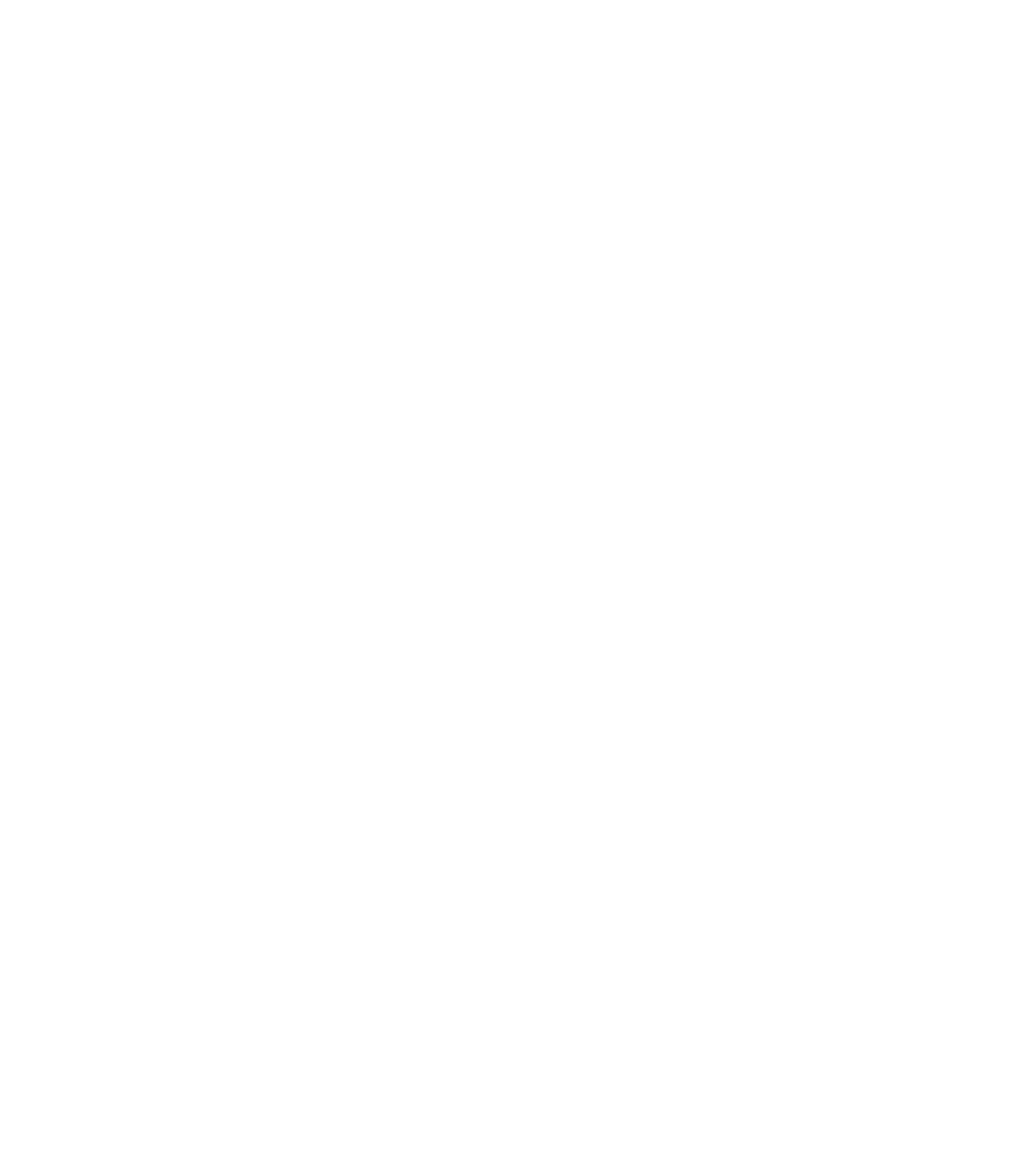
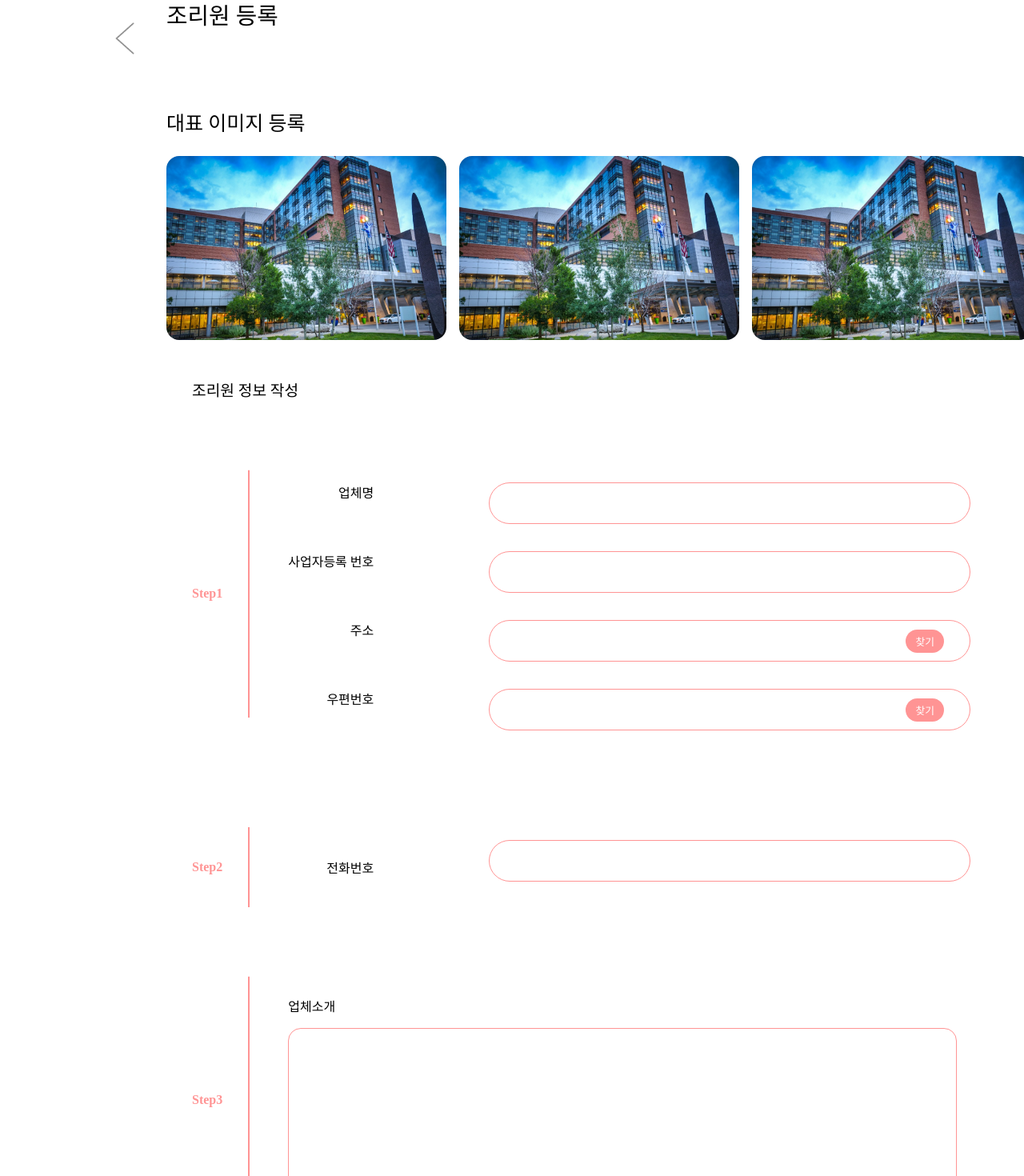
Before and after one commit to KNU-Moing/moing-front, a React (Create React App) app: page /Cookput in a window 1280 px wide. Before the commit this address had no page. Shown: the part 180-1650 px from the top of the page at 80% size. Before the commit the page ends 800 px from the top, so only its background shows below. Built offline with nearby package versions, Linux system fonts and the light colour scheme.

Commit message:
조리원등록 1차

```diff
--- a/src/App.tsx
+++ b/src/App.tsx
@@ -15,6 +15,7 @@
 import { Question } from "./component/project/question/questionWrite";
 import QuestionConfirm from "./component/project/question/questionConfirm";
 import { Detail2 } from "./component/project/supplies/detail.tsx";
+import CookPut from "./component/project/cookput";
 
 function App() {
   return (
@@ -35,6 +36,7 @@
         <Route path="/Community/Board" element={<Board />} />
         <Route path="/Question" element={<Question />} />
         <Route path="/Question/Confirm" element={<QuestionConfirm />} />
+        <Route path="/Cookput" element={<CookPut/>}/>
       </Routes>
     </div>
   );
--- a/src/component/emotion/component.tsx
+++ b/src/component/emotion/component.tsx
@@ -18,11 +18,11 @@
       alt="뒤로 가기"
       css={css`
         cursor: pointer;
-        width: 30px;
-        height: 49px;
+        width: 1.5rem;
+        height: 2.5rem;
         position: absolute;
-        top: 25%;
-        left: 120px;
+        top: 13rem;
+        left: 9rem;
       `}
       onClick={goBack}
     />
--- /dev/null
+++ b/src/component/project/cookput/component.tsx
@@ -0,0 +1,209 @@
+import styled from "@emotion/styled";
+
+
+const CookPutPageHeader = styled.div`
+margin-top: 13.8%;
+margin-left: 5rem;
+.cookPutTitle{
+color: #000;
+font-family: Pretendard Variable;
+font-size: 1.8rem;
+font-style: normal;
+font-weight: 500;
+line-height: normal;
+margin-left: 8rem;
+}
+.cookMainImgPut{
+    margin-top: 6rem;
+    margin-left: 8rem;
+    color: #000;
+    font-family: Pretendard Variable;
+    font-size: 25px;
+    font-style: normal;
+    font-weight: 500;
+    line-height: normal;
+}
+`;
+
+const CookPutImgBox = styled.div`
+display: flex;
+margin-left: 12rem;
+img{
+width: 350px;
+height: 230px;
+margin-left: 1rem;
+border-radius: 16px;
+background: url(<path-to-image>), lightgray 50% / cover no-repeat, #D9D9D9;
+}
+`;
+
+const CookLabelHead = styled.div`
+color: #000;
+font-family: Pretendard Variable;
+font-size: 1.2rem;
+font-style: normal;
+font-weight: 500;
+line-height: normal;
+margin-left: 15rem;
+margin-top: 3rem;
+`
+
+const CookPutStep1 = styled.div`
+  display: flex;
+  align-items: center;
+  margin-top: 2rem;
+  margin-left: 15rem;
+
+  .cookstepTitle{
+  color: #FF9494;
+  font-family: Pretendard Variable;
+  font-size: 1rem;
+  font-style: normal;
+  font-weight: 600;
+  line-height: normal;
+  margin-right: 2rem;
+  }
+
+  .cookputLabel1 {
+    display: flex;
+    flex-direction: column; /* 세로 방향으로 정렬 */
+    color: #000;
+    font-family: Pretendard Variable;
+    font-size: 1rem;
+    font-style: normal;
+    font-weight: 400;
+    line-height: normal;
+    margin-left: 3rem;
+    margin-top: 3rem;
+  }
+  label{
+    display: flex;
+    justify-content: flex-end;
+
+  }
+`;
+const CookPutInputStyle = styled.div`
+  display: flex;
+  align-items: center;
+  width: 600px;
+  height: 50px;
+  flex-shrink: 0;
+  border-radius: 60px;
+  border: 1px solid #FF9494;
+  background: #FFF;
+  margin-left: 9rem;
+  margin-bottom: 1rem;
+  input {
+    width: 500px;
+    margin-left: 1rem;
+    border: none;
+    outline: none;
+  }
+`
+
+
+const CookPutStep2 = styled.div`
+  display: flex;
+  align-items: center;
+  margin-top: 2rem;
+  margin-left: 15rem;
+  color: #000;
+  font-family: Pretendard Variable;
+  font-size: 1rem;
+  font-style: normal;
+  font-weight: 400;
+  line-height: normal;
+
+  .cookstepTitle {
+    color: #FF9494;
+    font-family: Pretendard Variable;
+    font-size: 1rem;
+    font-style: normal;
+    font-weight: 600;
+    line-height: normal;
+    margin-right: 2rem;
+  }
+  label {
+    display: flex;
+    align-items: center;
+    justify-content: flex-end;
+    margin-left: 6rem;
+  }
+`;
+
+
+const CookPutStep3 = styled.div`
+display: flex;
+  align-items: center;
+  margin-top: 2rem;
+  margin-left: 15rem;
+
+  .cookstepTitle{
+  color: #FF9494;
+  font-family: Pretendard Variable;
+  font-size: 1rem;
+  font-style: normal;
+  font-weight: 600;
+  line-height: normal;
+  margin-right: 2rem;
+}
+label{
+  display: flex;
+  flex-direction: column; /* 세로 방향으로 정렬 */
+  color: #000;
+  font-family: Pretendard Variable;
+  font-size: 1rem;
+  font-style: normal;
+  font-weight: 400;
+  line-height: normal;
+  margin-left: 3rem;
+  input{
+    width: 830px;
+    height: 217px;
+    flex-shrink: 0;
+    margin-top: 1rem;
+    border-radius: 16px;
+    border: 1px solid #FF9494;
+    background: #FFF;
+  }
+}
+`
+
+const CookPutbutton = styled.button`
+width: 3rem;
+height: 1.8rem;
+flex-shrink: 0;
+border-radius: 92px;
+border: none;
+background: #FF9494;
+color: #FFF;
+font-family: Pretendard Variable;
+font-size: 0.8rem;
+font-style: normal;
+font-weight: 500;
+line-height: normal;
+
+`
+
+const GoNextCookPut = () =>{
+    return(
+        <>
+        <button className="gonextCookput"
+        style={{
+          background: '#fff',
+          border: 'none',
+          marginTop: '1rem',
+          marginLeft: '70rem',
+        }} type="submit">다음
+        </button>
+        <svg xmlns="http://www.w3.org/2000/svg" width="9" height="16" viewBox="0 0 18 32" fill="none">
+          <path d="M0.999997 31L16 16L0.999999 1" stroke="#FF9494" stroke-width="2"/>
+        </svg>
+        </>
+
+    );
+}
+
+
+
+export { CookPutInputStyle, CookPutImgBox, CookPutPageHeader, CookLabelHead, CookPutStep1, CookPutStep2, CookPutStep3, GoNextCookPut, CookPutbutton };
--- /dev/null
+++ b/src/component/project/cookput/index.tsx
@@ -0,0 +1,144 @@
+import React, { useState } from 'react';
+import { BackButton } from '../../emotion/component';
+import Header from '../header';
+import { CookPutInputStyle, CookPutImgBox, CookPutPageHeader, CookLabelHead, CookPutStep1, CookPutStep2, CookPutStep3, GoNextCookPut, CookPutbutton} from './component';
+
+interface FormState {
+  input1: string;
+  input2: string;
+  input3: string;
+  input4: string;
+  input5: string;
+  input6: string;
+}
+
+const CookPut: React.FC = () => {
+  const [formData, setFormData] = useState<FormState>({
+    input1: '',
+    input2: '',
+    input3: '',
+    input4: '',
+    input5: '',
+    input6: '',
+  });
+
+  const handleInputChange = (
+    e: React.ChangeEvent<HTMLInputElement>,
+    fieldName: keyof FormState
+  ) => {
+    setFormData({
+      ...formData,
+      [fieldName]: e.target.value,
+    });
+  };
+
+  const handleSubmit = (e: React.FormEvent) => {
+    e.preventDefault();
+    console.log(formData);
+  };
+
+  return (
+    <>
+    <Header/>
+    <CookPutPageHeader>
+      <BackButton/>
+      <h1 className='cookPutTitle'>조리원 등록</h1>
+      <h3 className='cookMainImgPut'>대표 이미지 등록</h3>
+    </CookPutPageHeader>
+      <CookPutImgBox>
+        <img src='./Img/cookPutImg.png' alt='대표이미지등록'/>
+        <img src='./Img/cookPutImg.png' alt='대표이미지등록'/>
+        <img src='./Img/cookPutImg.png' alt='대표이미지등록'/>
+      </CookPutImgBox>
+    <form onSubmit={handleSubmit}>
+      <CookLabelHead>조리원 정보 작성</CookLabelHead>
+      <CookPutStep1>
+        <p className='cookstepTitle'>Step1</p>
+        <svg xmlns="http://www.w3.org/2000/svg" width="2" height="419" viewBox="0 0 4 619" fill="none">
+          <path d="M2 0V618.5" stroke="#FF9494" stroke-width="4"/>
+        </svg>
+      <div className='cookputLabel1'>
+      <label>
+        업체명
+        <CookPutInputStyle>
+        <input
+          type="text"
+          value={formData.input1}
+          onChange={(e) => handleInputChange(e, 'input1')}
+        />
+        </CookPutInputStyle>
+      </label>
+      <br />
+      <label>
+        사업자등록 번호
+        <CookPutInputStyle>
+        <input
+          type="text"
+          value={formData.input2}
+          onChange={(e) => handleInputChange(e, 'input2')}
+        />
+        </CookPutInputStyle>
+      </label>
+      <br />
+      <label>
+        주소
+        <CookPutInputStyle>
+        <input
+          type="text"
+          value={formData.input3}
+          onChange={(e) => handleInputChange(e, 'input3')}
+        />
+        <CookPutbutton>찾기</CookPutbutton>
+        </CookPutInputStyle>
+      </label>
+      <br/>
+      <label>
+        우편번호
+        <CookPutInputStyle>
+        <input
+          type="text"
+          value={formData.input4}
+          onChange={(e) => handleInputChange(e, 'input4')}
+        />
+        <CookPutbutton>찾기</CookPutbutton>
+        </CookPutInputStyle>
+      </label>
+      </div>
+      </CookPutStep1>
+      <CookPutStep2>
+      <h3 className='cookstepTitle'>Step2</h3>
+      <svg xmlns="http://www.w3.org/2000/svg" width="2" height="200" viewBox="0 0 4 200" fill="none">
+        <path d="M2 0V200" stroke="#FF9494" stroke-width="4"/>
+      </svg>
+      <label>
+        전화번호
+        <CookPutInputStyle>
+        <input
+          type="text"
+          value={formData.input5}
+          onChange={(e) => handleInputChange(e, 'input5')}
+        />
+        </CookPutInputStyle>
+      </label>
+      </CookPutStep2>
+      <CookPutStep3>
+      <h3 className='cookstepTitle'>Step3</h3>
+        <svg xmlns="http://www.w3.org/2000/svg" width="2" height="319" viewBox="0 0 4 619" fill="none">
+          <path d="M2 0V618.5" stroke="#FF9494" stroke-width="4"/>
+        </svg>
+      <label>
+        업체소개
+        <input
+          type="text"
+          value={formData.input6}
+          onChange={(e) => handleInputChange(e, 'input6')}
+        />
+      </label>
+      </CookPutStep3>
+      <GoNextCookPut/>
+    </form>
+    </>
+  );
+};
+
+export default CookPut;
```
Also changed, not shown: public/img/cookPutImg.png (added).
